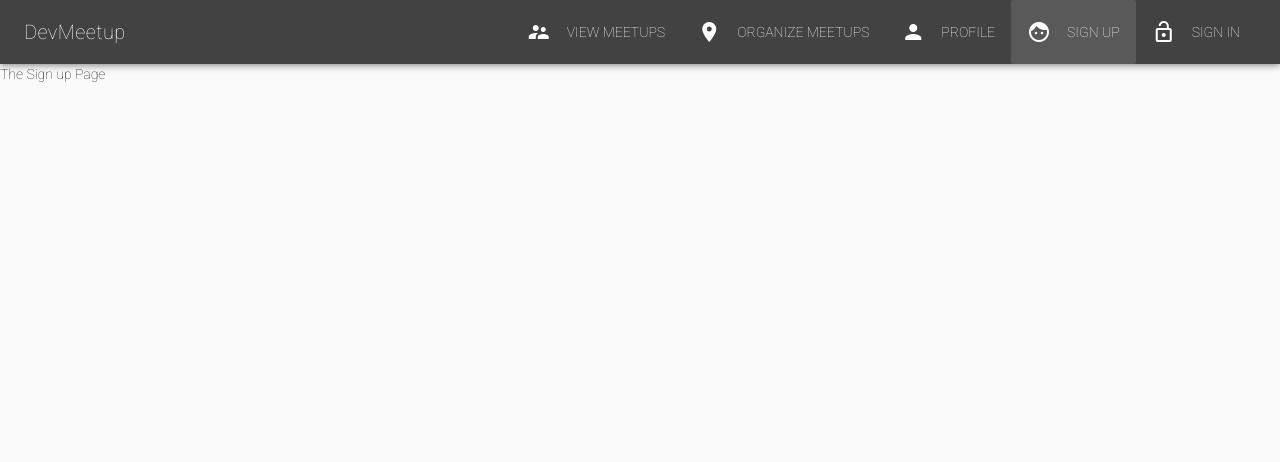
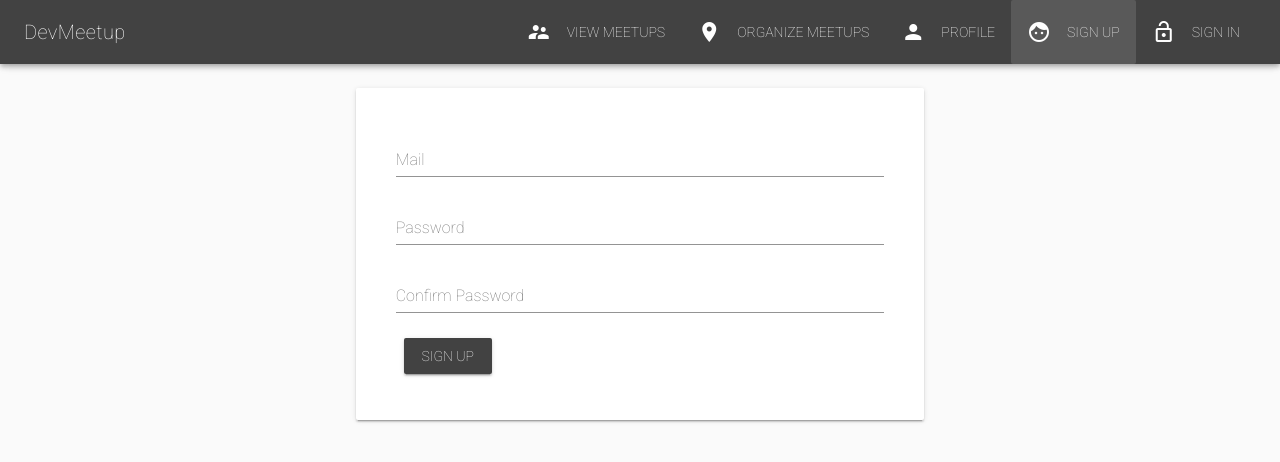
Before and after one commit to juanmeanho/meetupApp, a Vue app: page /signup in a window 1280 px wide. Shown: the top 462 px of the page. Built offline with nearby package versions, Linux system fonts and the light colour scheme.

Commit message:
Agregada Signup Page

```diff
--- a/package.json
+++ b/package.json
@@ -8,6 +8,7 @@
     "lint": "vue-cli-service lint"
   },
   "dependencies": {
+    "firebase": "^5.4.1",
     "moment": "^2.22.2",
     "vue": "^2.5.17",
     "vue-material-design-icons": "^2.0.0",
--- a/src/components/Meetup/CreateMeetup.vue
+++ b/src/components/Meetup/CreateMeetup.vue
@@ -65,14 +65,13 @@
           </v-layout>
           <v-layout row class="mb-3">
             <v-flex xs12 sm6 offset-sm3>
-              <v-date-picker v-model="date" color="blue"></v-date-picker>
-              {{ date}}
+              <v-date-picker v-model="date" color="blue">
+              </v-date-picker>
             </v-flex>
           </v-layout>
           <v-layout row >
             <v-flex xs12 sm6 offset-sm3>
               <v-time-picker v-model="time" color="blue"></v-time-picker>
-              <p>{{ time }}</p>
             </v-flex>
           </v-layout>
           <v-layout row>
@@ -82,7 +81,6 @@
                     type="submit"
                     >Create Meetup
               </v-btn>
-              {{submittableDateTime}}
             </v-flex>
           </v-layout>
         </form>
@@ -123,7 +121,7 @@ export default {
           date.setHours(this.time.getHours())
           date.setMinutes(this.time.getMinutes())
       }
-      console.log(date)
+      //console.log(date)
       return date
     }
   },
--- a/src/components/Meetup/Meetup.vue
+++ b/src/components/Meetup/Meetup.vue
@@ -12,7 +12,7 @@
 						contain>
 					</v-card-media>
 					<v-card-text>
-						<div class="info--text">{{ meetup.date}} - {{ meetup.location }}</div>
+						<div class="info--text">{{ meetup.date | date}} - {{ meetup.location }}</div>
 						<div>{{ meetup.description }}</div>
 					</v-card-text>
 					<v-card-actions>
@@ -27,7 +27,7 @@
 
 <script>
 export default {
-	props: ['id'],
+	props: ['id: number'],
 	computed:{
 		meetup(){
 			return this.$store.getters.loadedMeetup(this.id)
--- a/src/components/Meetup/Meetups.vue
+++ b/src/components/Meetup/Meetups.vue
@@ -13,7 +13,7 @@
 								<v-card-title primary-title>
 									<div>
 										<h5 class="white--text mb-0">{{ meetup.title }}</h5>
-										<div>{{ meetup.date }}</div>
+										<div>{{ meetup.date | date }}</div>
 									</div>
 								</v-card-title>
 								<v-card-actions>
--- a/src/components/User/Signup.vue
+++ b/src/components/User/Signup.vue
@@ -1,5 +1,82 @@
 <template>
-  <div>
-    <p>The Sign up Page</p>
-  </div>
+	<v-container>
+		<v-layout row wrap>
+			<v-flex xs12 sm6 offset-sm3>
+				<v-card>
+					<v-card-text>
+						<v-container>
+							<form>
+								<v-layout row wrap>
+									<v-flex xs12>
+										<v-text-field
+											name="email"
+											label="Mail"
+											id="email"
+											v-model="email"
+											type="email"
+											required
+											></v-text-field>
+									</v-flex>
+								</v-layout>
+								<v-layout row wrap>
+									<v-flex xs12>
+										<v-text-field
+											name="password"
+											label="Password"
+											id="password"
+											v-model="password"
+											type="password"
+											required
+										></v-text-field>
+									</v-flex>
+								</v-layout>
+								<v-layout row wrap>
+									<v-flex xs12>
+										<v-text-field
+											name="confirmPassword"
+											label="Confirm Password"
+											id="confirmPassword"
+											v-model="confirmPassword"
+											type="password"
+											:rules="[comparePasswords]"
+										></v-text-field>
+									</v-flex>
+								</v-layout>
+								<v-layout row wrap>
+									<v-flex xs12>
+										<v-btn color="secondary" type="submit">Sign up</v-btn>
+									</v-flex>
+								</v-layout>
+							</form>
+						</v-container>
+					</v-card-text>
+				</v-card>
+			</v-flex>
+		</v-layout>
+	</v-container>
 </template>
+
+<script>
+	export default {
+		data(){
+			return {
+				email: '',
+				password: '',
+				confirmPassword: ''
+			}
+		},
+		computed: {
+			comparePasswords(){
+				return this.password !== this.confirmPassword ? 'Password no match' : ''
+			}
+		},
+		methods: {
+			onSignup(){
+				//Vuex
+				console.log({email: this.email,
+					password: this.password,
+					confirmPassword: this.confirmPassword })
+			}
+		}
+	};
+</script>
--- /dev/null
+++ b/src/filters/date.js
@@ -0,0 +1,10 @@
+export default (value) => {
+	const date = new Date(value)
+	return date.toLocaleString(['en-US'],
+		{
+			month: 'short',
+			day: '2-digit',
+			year: 'numeric',
+			hour: '2-digit',
+			minute: '2-digit'})
+}
--- a/src/main.js
+++ b/src/main.js
@@ -1,14 +1,28 @@
 import Vue from 'vue'
 import './plugins/vuetify'
 import App from './App.vue'
+import * as firebase from 'firebase'
 import router from './router'
 import {store} from './store'
+import DateFilter from './filters/date'
 
 
 Vue.config.productionTip = false
+
+Vue.filter('date', DateFilter)
 
 new Vue({
   render: h => h(App),
   router,
   store,
+  created(){
+	firebase.initializeApp({
+		apiKey: 'AIzaSyB1CP1_K3FLvMxZRrVfd0Eb1bCDq8p0tXw',
+		authDomain: 'meetupsapp-c65e9.firebaseapp.com',
+		databaseURL: 'https://meetupsapp-c65e9.firebaseio.com',
+		projectId: 'meetupsapp-c65e9',
+		storageBucket: 'meetupsapp-c65e9.appspot.com',
+		messagingSenderId: '615264212691'
+	});
+}
 }).$mount('#app')
--- a/src/router/index.js
+++ b/src/router/index.js
@@ -30,8 +30,9 @@ export default new Router({
 		{
 			path: '/meetups/:id',
 			name: 'Meetup',
-			//props: true,
-			component: Meetup
+			component: Meetup,
+			props: true,
+
 		},
 		{
 			path: '/profile',
--- a/src/store/index.js
+++ b/src/store/index.js
@@ -9,14 +9,14 @@ export const store = new Vuex.Store({
             { imageUrl:'https://media-cdn.tripadvisor.com/media/photo-s/0e/9a/e3/1d/freedom-tower.jpg',
               id:'dfsdfsdf323',
               title: 'Meetup in New York',
-              date: '2017-07-17',
+              date: new Date(),
               location: 'New York',
               description: 'New York New York'
             },
             { imageUrl:'https://media-cdn.tripadvisor.com/media/photo-s/0d/f5/7c/f2/eiffel-tower-priority.jpg',
               id:'dfsdfsdf32354454',
               title: 'Meetup in Paris',
-              date: '2017-07-23',
+              date: new Date(),
               location: 'Paris',
               description: 'Its Paris'
             }
```
Also changed, not shown: 1 other file (tests, documents, lock files or other folders).
